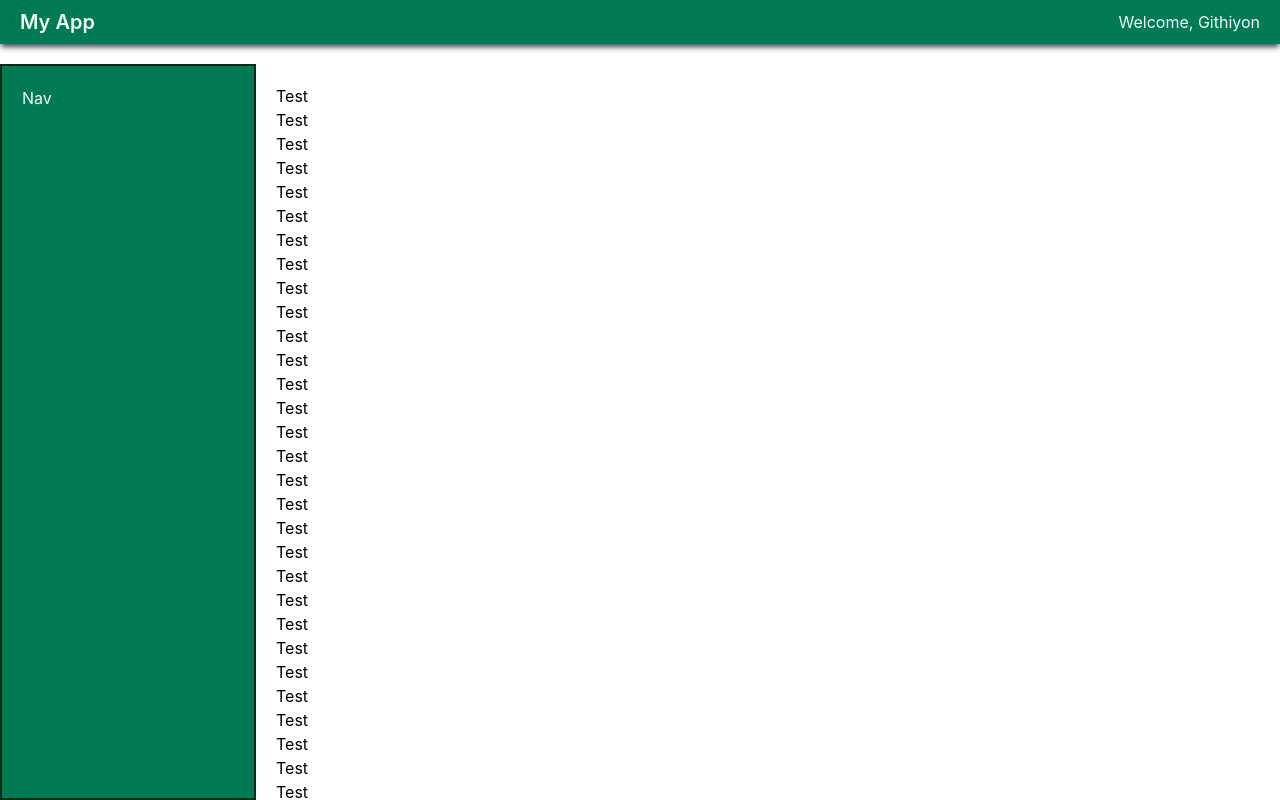
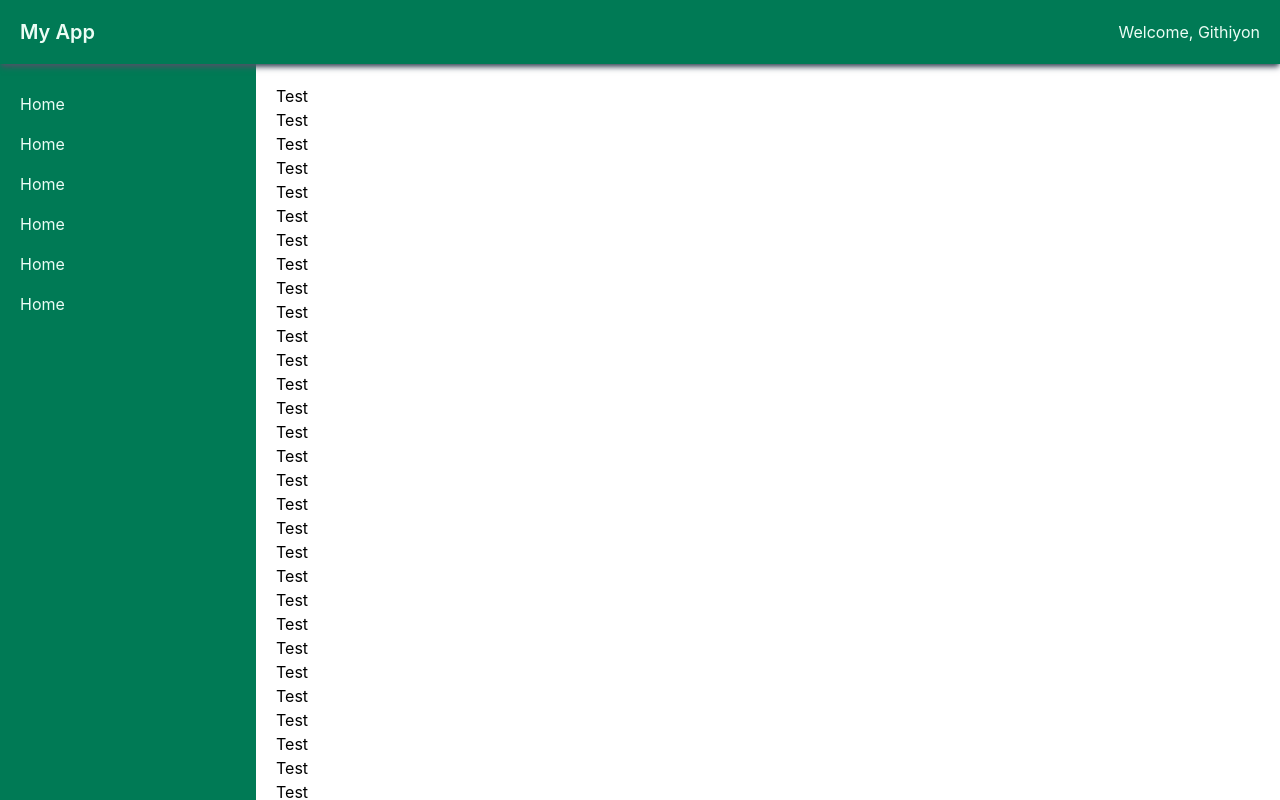
Before and after one commit to githiyonraja/Angular-Padikiren, an Angular app: page / in a window 1280 px wide. Shown: the top 800 px of the page. Built offline with nearby package versions, Linux system fonts and the light colour scheme.

Commit message:
Adding Side bar code

```diff
--- a/src/app/app.html
+++ b/src/app/app.html
@@ -1,5 +1,5 @@
 <nav class="fixed top-0 w-full z-50">
-    <ul class="flex items-center w-full text-emerald-50 px-5 py-2 justify-between bg-emerald-700 shadow-gray-600 shadow-md">
+    <ul class="flex h-16 items-center w-full text-emerald-50 px-5 py-2 justify-between bg-emerald-700 shadow-gray-600 shadow-md">
         <li class="flex gap-3 items-center">
             <h1 class="text-xl font-semibold">My App</h1>
         </li>
@@ -10,6 +10,6 @@
 </nav>
 
 <section class = "flex mt-16">
-    <nav class = "w-3xs min-w-3xs sticky top-16 h-[calc(100vh-4rem)] bg-emerald-700 text-emerald-50 p-5 border-2 border-green-950">Nav</nav>
-    <main class = "p-5">Test <br/>Test <br/>Test <br/>Test <br/>Test <br/>Test <br/>Test <br/>Test <br/>Test <br/>Test <br/>Test <br/>Test <br/>Test <br/>Test <br/>Test <br/>Test <br/>Test <br/>Test <br/>Test <br/>Test <br/>Test <br/>Test <br/>Test <br/>Test <br/>Test <br/>Test <br/>Test <br/>Test <br/>Test <br/>Test <br/>Test <br/>Test <br/>Test <br/>Test <br/>Test <br/>Test <br/>Test <br/>Test <br/>Test <br/>Test <br/>Test <br/>Test <br/>Test <br/> Test </main>
+    <nav class = "w-3xs min-w-3xs sticky top-16 h-[calc(100vh-4rem)] bg-emerald-700 text-emerald-50 py-5 "><app-side-bar></app-side-bar></nav>
+    <main class = "p-5">Test <br/>Test <br/>Test <br/>Test <br/>Test <br/>Test <br/>Test <br/>Test <br/>Test <br/>Test <br/>Test <br/>Test <br/>Test <br/>Test <br/>Test <br/>Test <br/>Test <br/>Test <br/>Test <br/>Test <br/>Test <br/>Test <br/>Test <br/>Test <br/>Test <br/>Test <br/>Test <br/>Test <br/>Test <br/>Test <br/>Test <br/>Test <br/>Test <br/> Test </main>
 </section>
--- a/src/app/app.ts
+++ b/src/app/app.ts
@@ -1,10 +1,9 @@
 import { Component, signal } from '@angular/core';
-
-
+import { SideBar } from './shared/side-bar/side-bar';
 
 
 @Component({
-  imports: [],
+  imports: [SideBar],
   selector: 'app-root',
   styleUrl: './app.css',
   templateUrl: './app.html',
--- /dev/null
+++ b/src/app/shared/side-bar/side-bar-item/side-bar-item.html
@@ -0,0 +1 @@
+<a href="" class="block hover:bg-emerald-800 px-5 py-2 transition-all duration-350">Home</a>
--- /dev/null
+++ b/src/app/shared/side-bar/side-bar.html
@@ -0,0 +1,6 @@
+<app-side-bar-item></app-side-bar-item>
+<app-side-bar-item></app-side-bar-item>
+<app-side-bar-item></app-side-bar-item>
+<app-side-bar-item></app-side-bar-item>
+<app-side-bar-item></app-side-bar-item>
+<app-side-bar-item></app-side-bar-item>
```
Also changed, not shown: src/app/shared/side-bar/side-bar-item/side-bar-item.ts (added, +9 -0 lines), src/app/shared/side-bar/side-bar.ts (added, +10 -0 lines), src/app/shared/side-bar/side-bar-item/side-bar-item.css (added), src/app/shared/side-bar/side-bar.css (added), 2 other files (tests, documents, lock files or other folders).
